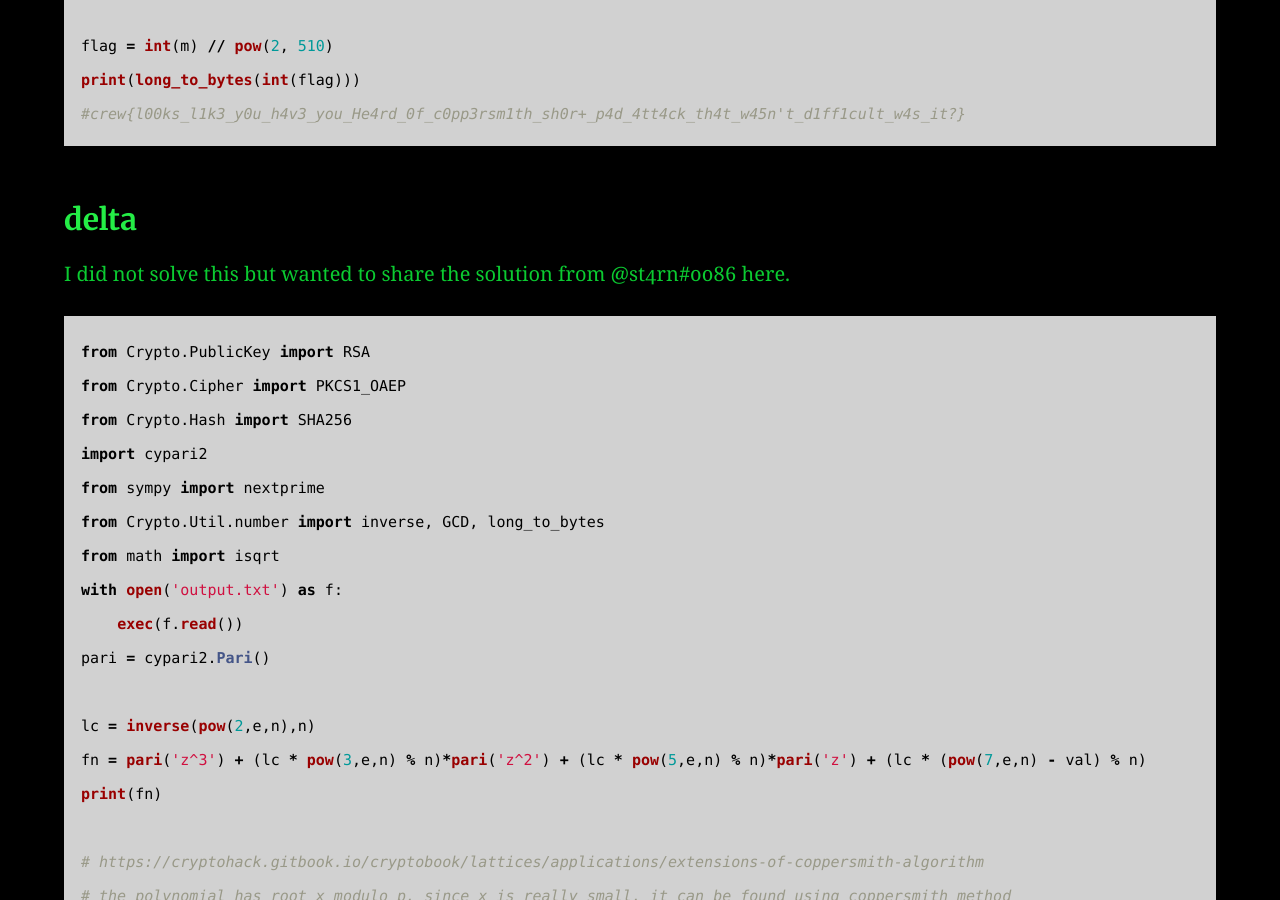
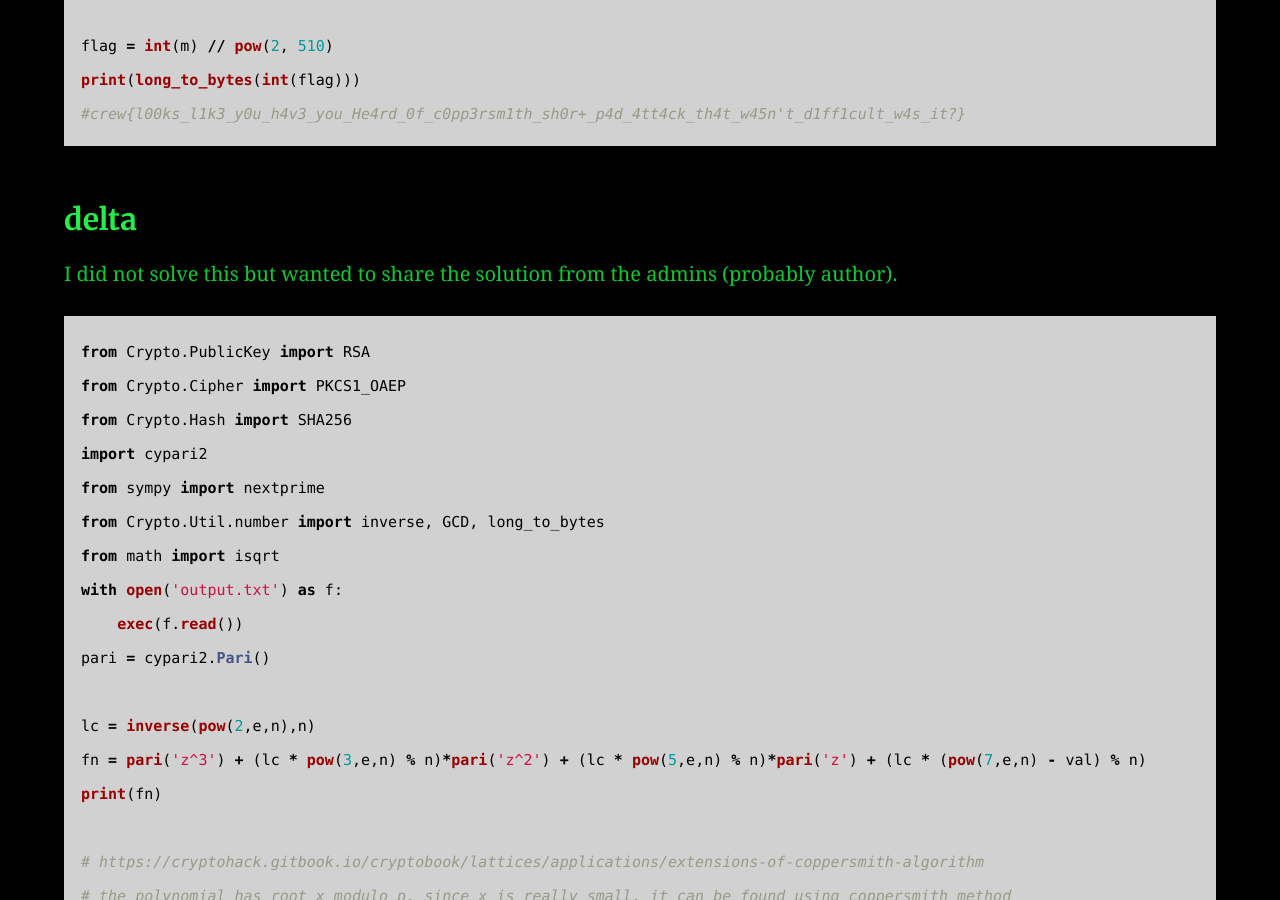
Before and after one commit to AC01010/Connor-McCartney.github.io, a Jekyll site: the page built from _posts/2012-12-27-crew-ctf-2022.md, in a window 1280 px wide and 900 px high, scrolled down 3356 px. Built offline with Jekyll 4.4.1, drawn with Linux system fonts in a browser that asks for light colours.

Commit message:
Update 2012-12-27-crew-ctf-2022.md

````diff
--- a/_posts/2012-12-27-crew-ctf-2022.md
+++ b/_posts/2012-12-27-crew-ctf-2022.md
@@ -112,7 +112,7 @@ print(long_to_bytes(int(flag)))
 
 ### delta
 
-I did not solve this but wanted to share the solution from @st4rn#0086 here.
+I did not solve this but wanted to share the solution from the admins (probably author).
 
 ```python
 from Crypto.PublicKey import RSA
````
